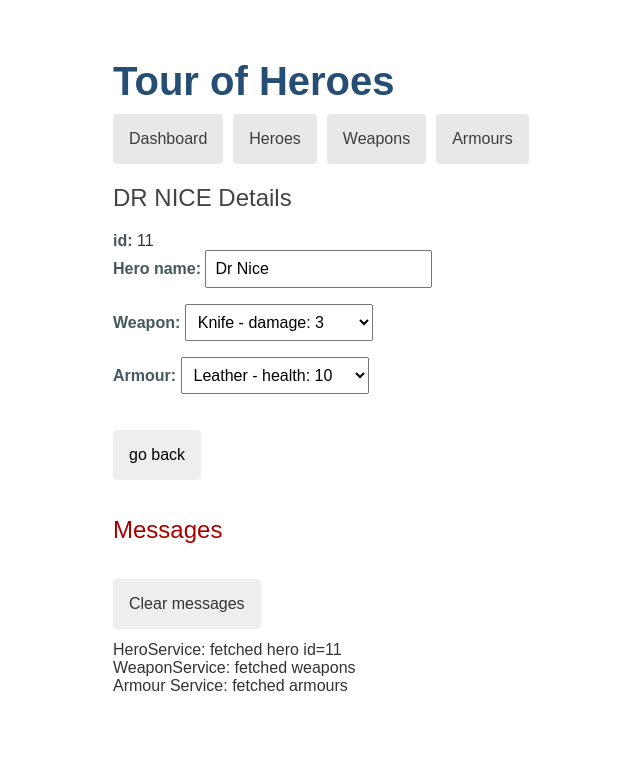
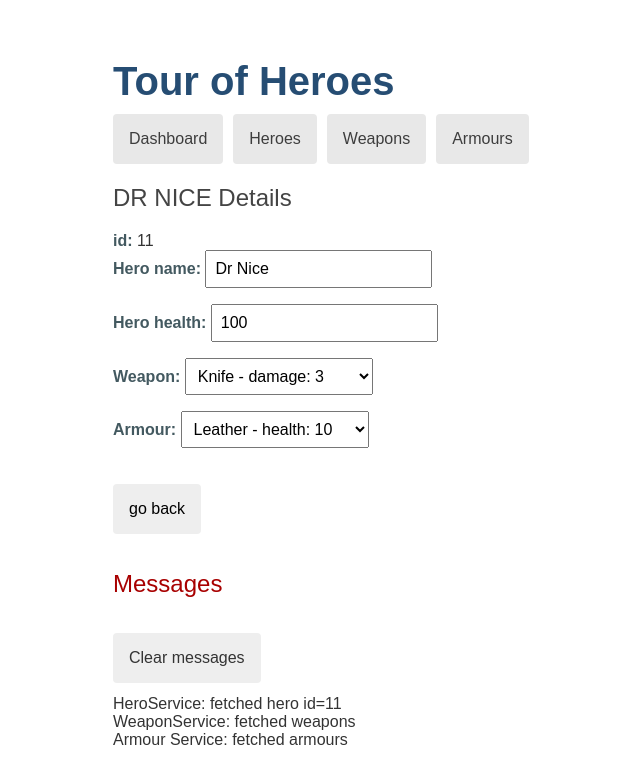
Before and after one commit to Sotatek-PhongHoang/heroes-coding-challenge, an Angular app: page /detail/11 in a window 1280 px wide. Shown: the top 784 px of the page, without its empty margins (27-667 px from the left). Built offline with nearby package versions, Linux system fonts and the light colour scheme.

Commit message:
refactor: add hero health to hero detail

```diff
--- a/src/app/heroes/hero-detail/hero-detail.component.html
+++ b/src/app/heroes/hero-detail/hero-detail.component.html
@@ -5,6 +5,10 @@
     <label for="hero-name">Hero name: </label>
     <input id="hero-name" [(ngModel)]="hero.name" placeholder="Hero name"/>
   </div>
+  <p>
+    <label for="hero-health">Hero health: </label>
+    <input id="hero-health" [(ngModel)]="hero.health" placeholder="Hero health"/>
+  </p>
   <p><span><b>Weapon: </b></span>
     <select *ngIf="weapons" (change)="changeWeapon($event)" [ngModel]="hero.weapon?.id">
       <option *ngFor="let weapon of weapons" [value]="weapon.id">
```
